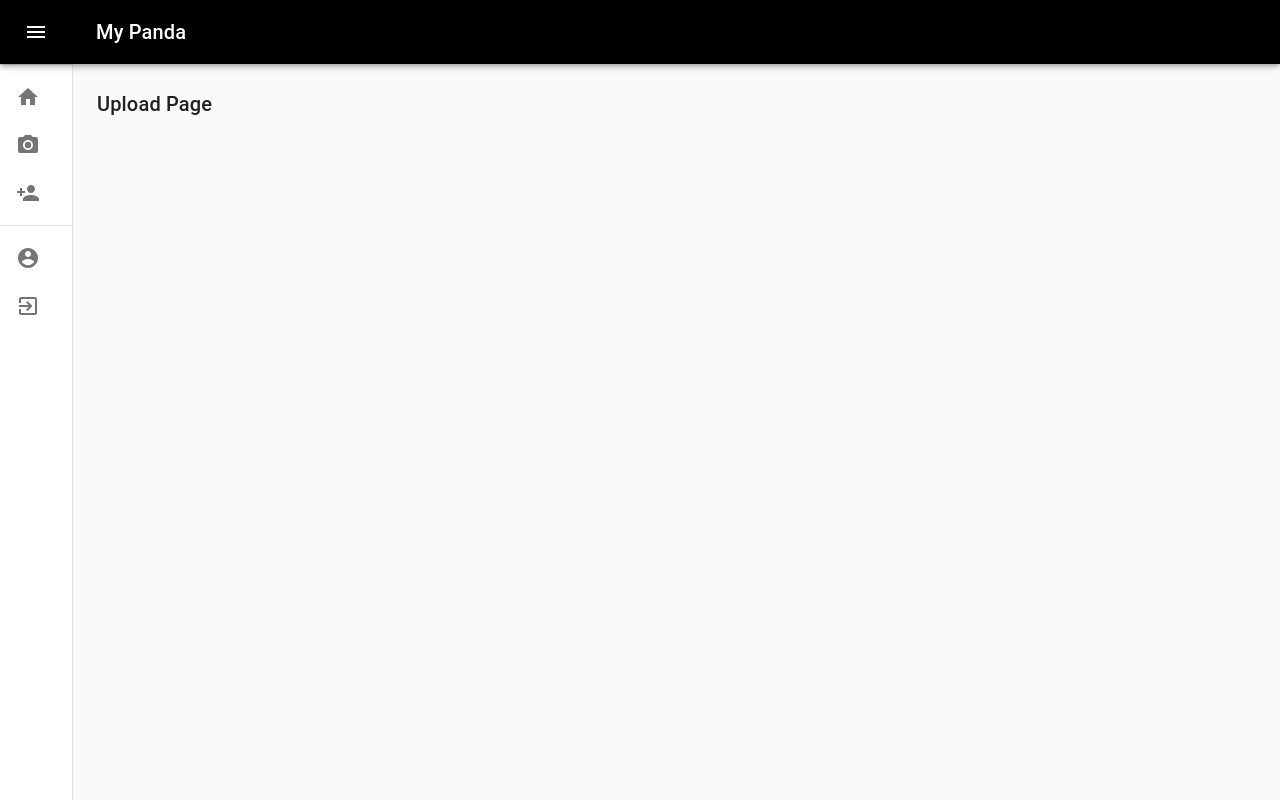
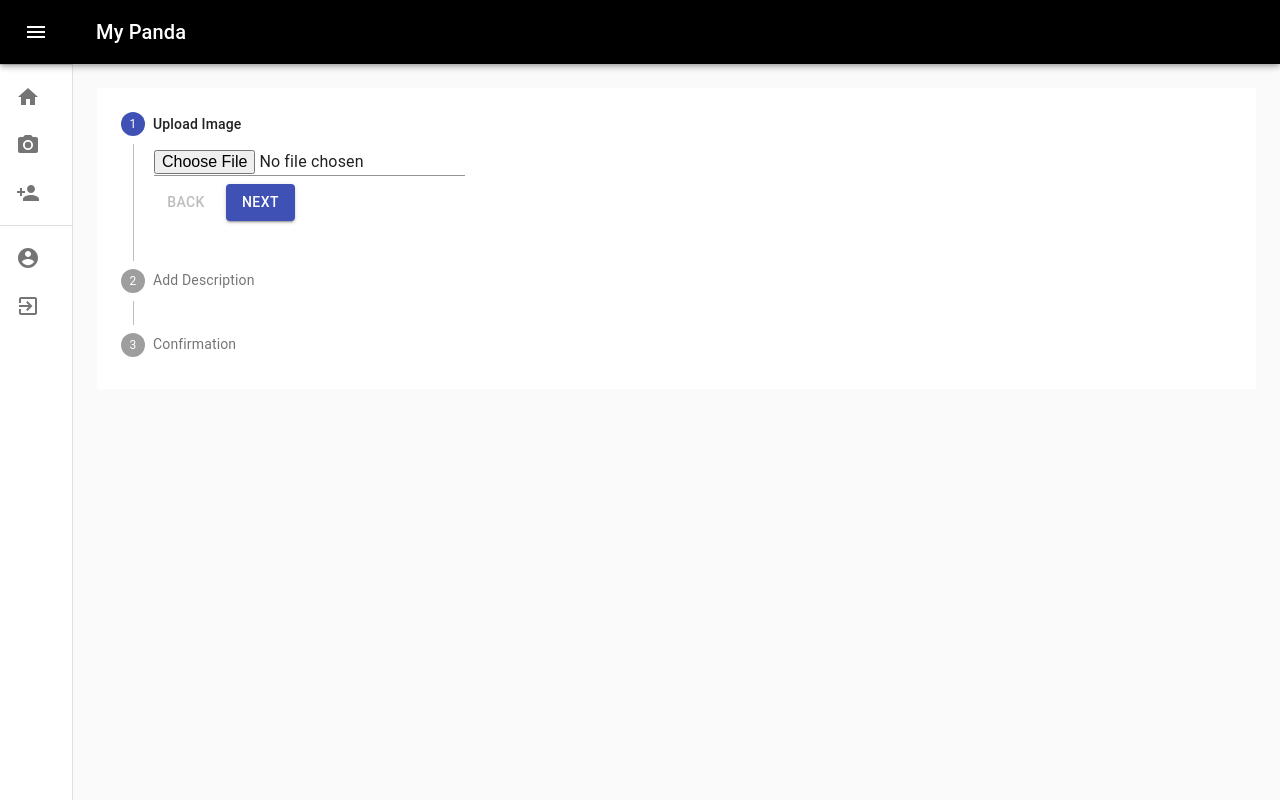
Before and after one commit to sebastien-blain/SOEN341-Instagram, a React (Create React App) app in the folder frontend/: page /upload in a window 1280 px wide. Both pictures are taken after a click on the button "Login". Built offline with nearby package versions, Linux system fonts and the light colour scheme.

Commit message:
TASK-#43: add an upload image page

```diff
--- a/frontend/src/components/drawer.jsx
+++ b/frontend/src/components/drawer.jsx
@@ -23,6 +23,7 @@ import ExitToAppIcon from '@material-ui/icons/ExitToApp';
 
 import {BrowserRouter as Router, Switch, Route, Link} from 'react-router-dom';
 import SearchPage from './search/searchPage';
+import VerticalLinearStepper from './postImage/uploadPage';
 
 const drawerWidth = 240;
 
@@ -191,7 +192,7 @@ export default function MiniDrawer() {
             <Switch>
               <Route path='/' exact component={Home}/>
               <Route path='/search' component={SearchPage}/>
-              <Route path='/upload' component={Upload}/>
+              <Route path='/upload' component={VerticalLinearStepper}/>
               <Route path='/account' component={Account}/>
             </Switch>
       </main>
--- /dev/null
+++ b/frontend/src/components/postImage/uploadPage.jsx
@@ -0,0 +1,174 @@
+import React, {useState} from 'react';
+import { makeStyles } from '@material-ui/core/styles';
+import Stepper from '@material-ui/core/Stepper';
+import Step from '@material-ui/core/Step';
+import StepLabel from '@material-ui/core/StepLabel';
+import StepContent from '@material-ui/core/StepContent';
+import Button from '@material-ui/core/Button';
+import Paper from '@material-ui/core/Paper';
+import Typography from '@material-ui/core/Typography';
+import TextField from '@material-ui/core/TextField';
+import Input from '@material-ui/core/Input';
+
+const useStyles = makeStyles(theme => ({
+  root: {
+    width: '100%',
+  },
+  button: {
+    marginTop: theme.spacing(1),
+    marginRight: theme.spacing(1),
+  },
+  actionsContainer: {
+    marginBottom: theme.spacing(2),
+  },
+  resetContainer: {
+    padding: theme.spacing(3),
+  },
+}));
+
+function getSteps() {
+  return ['Upload Image', 'Add Description', 'Confirmation'];
+}
+
+export default function VerticalLinearStepper() {
+  const classes = useStyles();
+  const [activeStep, setActiveStep] = React.useState(0);
+  const [selectedFile, setSelectedFile] = React.useState(undefined);
+  const [description, setDescription] = React.useState(undefined);
+  const steps = getSteps();
+
+  const handleNext = () => {
+    setActiveStep(prevActiveStep => prevActiveStep + 1);
+  };
+
+  const handleBack = () => {
+    setActiveStep(prevActiveStep => prevActiveStep - 1);
+  };
+
+  const handleReset = () => {
+    setActiveStep(0);
+  };
+
+  const fileSelectedHandler = (event) => {
+    console.log(event.target.files[0]);
+    setSelectedFile(event.target.files[0]);
+  }
+
+  const getDescription = (event) => {
+    console.log(event.target.value);
+    setDescription(event.target.value);
+  }
+
+  const uploadImages = () => {
+    console.log(selectedFile);
+    console.log(description);
+    handleNext();
+  }
+
+
+  return (
+    <div className={classes.root}>
+      <Stepper activeStep={activeStep} orientation="vertical">
+
+      <Step key={steps[0]}>
+        <StepLabel>{steps[0]}</StepLabel>
+        <StepContent>
+          <Input type='file' onChange={fileSelectedHandler}/>
+          <div className={classes.actionsContainer}>
+            <div>
+              <Button
+                disabled={activeStep === 0}
+                onClick={handleBack}
+                className={classes.button}
+              >
+                Back
+              </Button>
+              <Button
+                variant="contained"
+                color="primary"
+                onClick={handleNext}
+                className={classes.button}
+              >
+                Next
+              </Button>
+            </div>
+          </div>
+        </StepContent>
+      </Step>
+
+      <Step key={steps[1]}>
+        <StepLabel>{steps[1]}</StepLabel>
+        <StepContent>
+          <TextField
+              id="filled-multiline-static"
+              label="Description"
+              multiline={true}
+              rows="4"
+              variant="filled"
+              fullWidth={true}
+              onChange={getDescription}
+            />
+          <div className={classes.actionsContainer}>
+            <div>
+              <Button
+                disabled={activeStep === 0}
+                onClick={handleBack}
+                className={classes.button}
+              >
+                Back
+              </Button>
+              <Button
+                variant="contained"
+                color="primary"
+                onClick={handleNext}
+                className={classes.button}
+              >
+                Next
+              </Button>
+            </div>
+          </div>
+        </StepContent>
+      </Step>
+
+
+      <Step key={steps[2]}>
+        <StepLabel>{steps[2]}</StepLabel>
+        <StepContent>
+          <Typography>
+            Preview of the post will be shown here
+            Confirm upload
+          </Typography>
+          <div className={classes.actionsContainer}>
+            <div>
+              <Button
+                disabled={activeStep === 0}
+                onClick={handleBack}
+                className={classes.button}
+              >
+                Back
+              </Button>
+              <Button
+                variant="contained"
+                color="primary"
+                onClick={uploadImages}
+                className={classes.button}
+              >
+                Finish
+              </Button>
+            </div>
+          </div>
+        </StepContent>
+      </Step>
+
+      </Stepper>
+      {activeStep === steps.length && (
+        <Paper square elevation={0} className={classes.resetContainer}>
+          <Typography>Image has been uploaded</Typography>
+          <Button onClick={handleReset} className={classes.button}>
+            Post Another Image
+          </Button>
+        </Paper>
+      )}
+    </div>
+  );
+}
```
